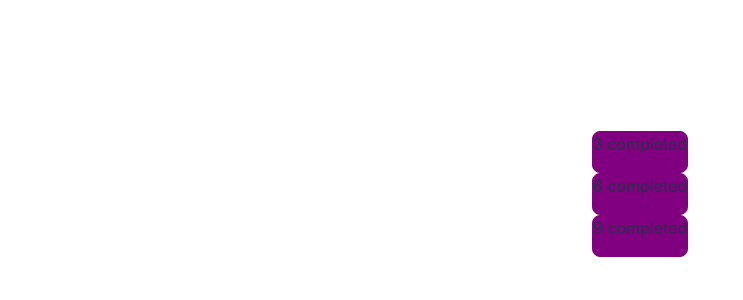
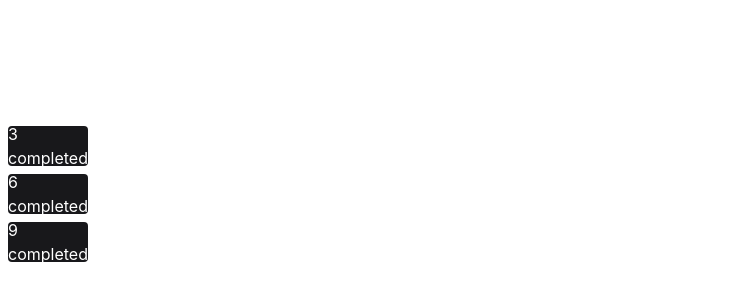
Before and after one commit to RCristyan/NLW_Setup, a React (Vite) app in the folder web/: page / in a window 1280 px wide. Shown: the part 206-506 px from the top of the page, without its empty margins (0-743 px from the left). Built offline with nearby package versions, Linux system fonts and the light colour scheme.

Commit message:
Added tailwindcss and postcss integration

```diff
--- a/web/package.json
+++ b/web/package.json
@@ -16,6 +16,9 @@
     "@types/react": "^18.0.26",
     "@types/react-dom": "^18.0.9",
     "@vitejs/plugin-react": "^3.0.0",
+    "autoprefixer": "^10.4.13",
+    "postcss": "^8.4.21",
+    "tailwindcss": "^3.2.4",
     "typescript": "^4.9.3",
     "vite": "^4.0.0"
   }
--- /dev/null
+++ b/web/postcss.config.cjs
@@ -0,0 +1,6 @@
+module.exports = {
+  plugins: {
+    tailwindcss: {},
+    autoprefixer: {},
+  },
+}
--- a/web/src/App.tsx
+++ b/web/src/App.tsx
@@ -1,10 +1,7 @@
-import { useState } from 'react'
-import './App.css'
+import './styles/global.css'
 import { Habit } from './components/habit/Habit'
 
 function App() {
-  const [count, setCount] = useState(0)
-
   return (
     <div>
       <Habit completed={3}/>
--- a/web/src/components/habit/Habit.css
+++ /dev/null
@@ -1,7 +0,0 @@
-.habit {
-    width: auto;
-    height: 40px;
-    border: 1px solid purple;
-    border-radius: 8px;
-    background-color: purple;
-}
--- a/web/src/components/habit/Habit.tsx
+++ b/web/src/components/habit/Habit.tsx
@@ -1,12 +1,10 @@
-import './Habit.css'
-
 interface HabitProps {
     completed: number
 }
 
 export function Habit(props: HabitProps) {
     return (
-        <div className='habit'>
+        <div className="bg-zinc-900 w-20 h-10 text-white rounded m-2 flex items-center">
             {props.completed} completed
         </div>
     )
--- /dev/null
+++ b/web/src/styles/global.css
@@ -0,0 +1,3 @@
+@tailwind base;
+@tailwind utilities;
+@tailwind components;
--- /dev/null
+++ b/web/tailwind.config.cjs
@@ -0,0 +1,11 @@
+/** @type {import('tailwindcss').Config} */
+module.exports = {
+  content: [
+    './src/**/*.tsx',
+    './index.html'
+  ],
+  theme: {
+    extend: {},
+  },
+  plugins: [],
+}
```
Also changed, not shown: 1 other file (tests, documents, lock files or other folders).
